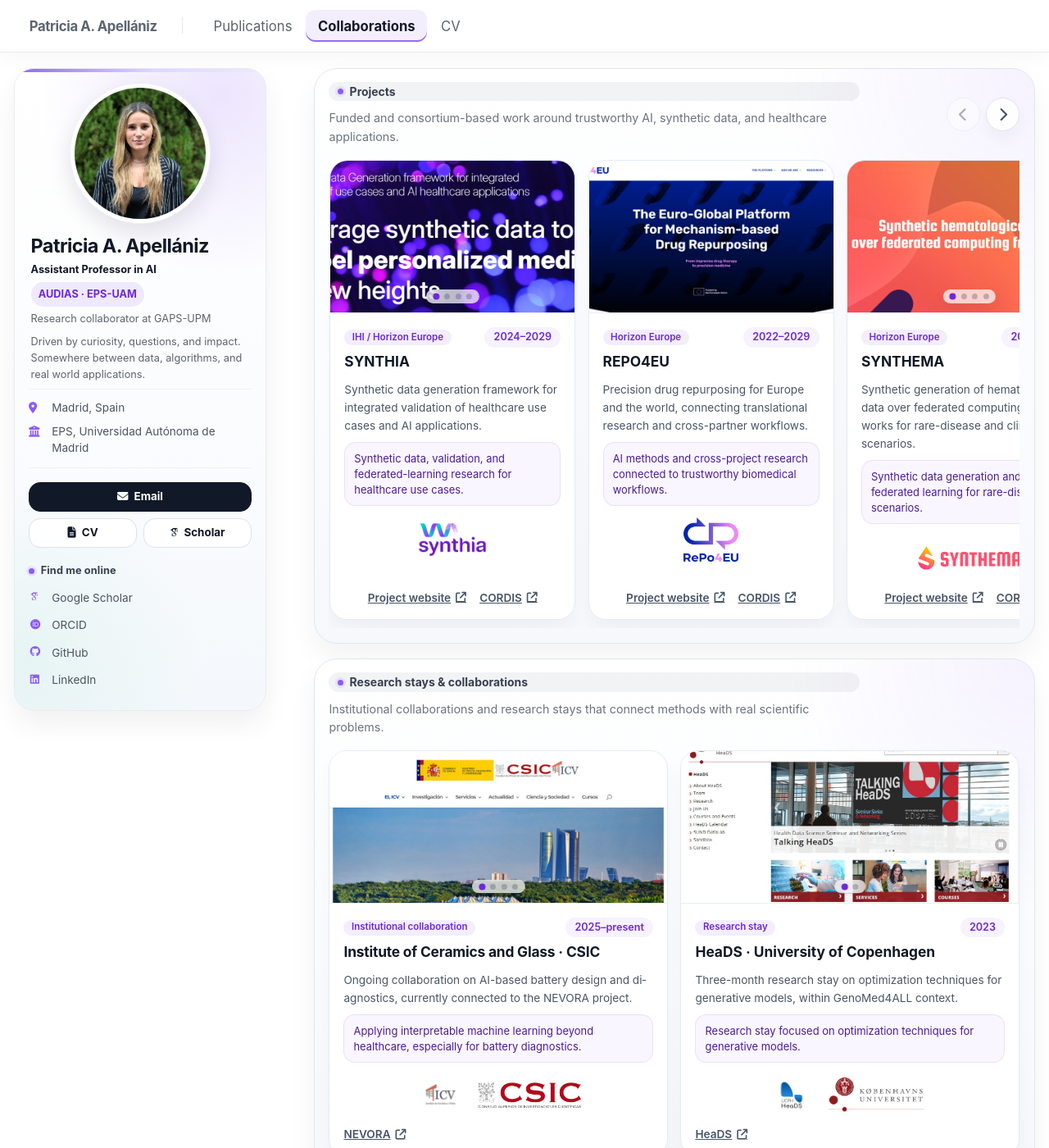
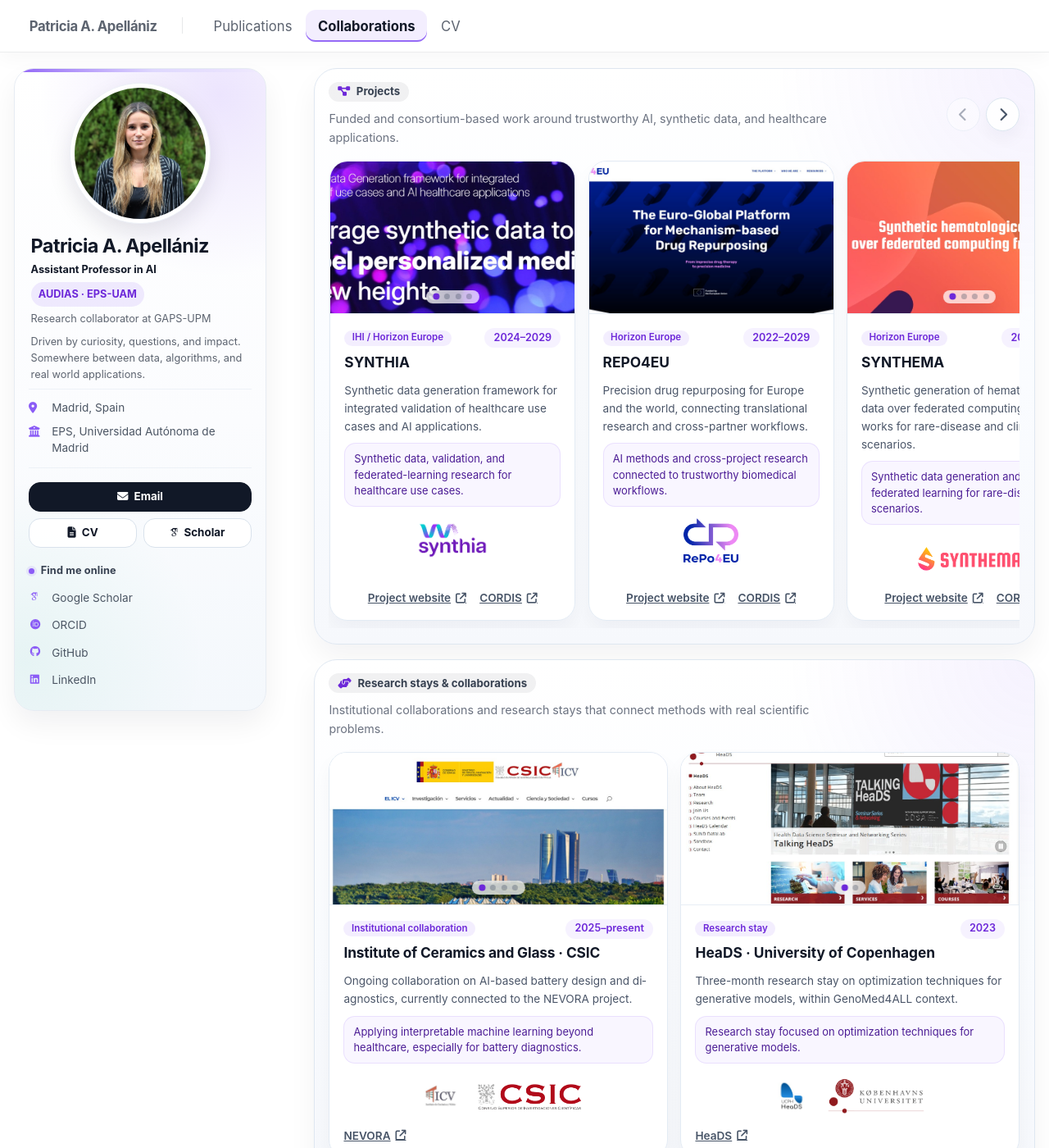
Before and after one commit to Patricia-A-Apellaniz/Patricia-A-Apellaniz.github.io, a Jekyll site: the page built from _pages/collaborations.md, in a window 1280 px wide and 1400 px high. Shown: the whole window at 82% size. Built offline with Jekyll 4.4.1, drawn with Linux system fonts in a browser that asks for light colours; some web fonts are replaced.

Commit message:
Polish collaborations section headings

```diff
--- a/_pages/collaborations.md
+++ b/_pages/collaborations.md
@@ -10,7 +10,10 @@ author_profile: true
   <section class="collaborations-rail-section collaborations-rail-section--projects" id="collaborations" data-rail-wrapper>
     <div class="collaborations-rail-section__head">
       <div class="collaborations-rail-section__heading">
-        <p class="collaborations-section__title-pill">Projects</p>
+        <p class="collaborations-section__title-pill">
+          <i class="fa-solid fa-diagram-project" aria-hidden="true"></i>
+          <span>Projects</span>
+        </p>
         <p class="collaborations-section__lede">Funded and consortium-based work around trustworthy AI, synthetic data, and healthcare applications.</p>
       </div>
       <div class="collaborations-rail-controls" aria-label="Projects navigation">
@@ -127,7 +130,10 @@ author_profile: true
   <section class="collaborations-rail-section collaborations-rail-section--research" id="research-collaborations" data-rail-wrapper>
     <div class="collaborations-rail-section__head">
       <div class="collaborations-rail-section__heading">
-        <p class="collaborations-section__title-pill">Research stays &amp; collaborations</p>
+        <p class="collaborations-section__title-pill">
+          <i class="fa-solid fa-handshake-angle" aria-hidden="true"></i>
+          <span>Research stays &amp; collaborations</span>
+        </p>
         <p class="collaborations-section__lede">Institutional collaborations and research stays that connect methods with real scientific problems.</p>
       </div>
       <div class="collaborations-rail-controls" aria-label="Research stays and collaborations navigation">
--- a/_sass/_collaborations-page.scss
+++ b/_sass/_collaborations-page.scss
@@ -49,23 +49,19 @@
   display: inline-flex;
   align-items: center;
   gap: 0.45rem;
+  width: fit-content;
   margin: 0;
-  padding: 0.28rem 0.62rem;
+  padding: 0.32rem 0.64rem;
   border-radius: 999px;
-  background: rgba(17, 24, 39, 0.05);
-  font-size: 0.82rem;
+  background: rgba(17, 24, 39, 0.06);
+  font-size: 0.78rem;
   font-weight: 700;
   color: #374151;
   line-height: 1;
 }
 
-.collaborations-section__title-pill::before {
-  content: "";
-  width: 7px;
-  height: 7px;
-  border-radius: 999px;
-  background: #8b5cf6;
-  box-shadow: 0 0 0 3px rgba(139, 92, 246, 0.12);
+.collaborations-section__title-pill i {
+  color: #6d28d9;
 }
 
 .collaborations-rail-controls {
```
